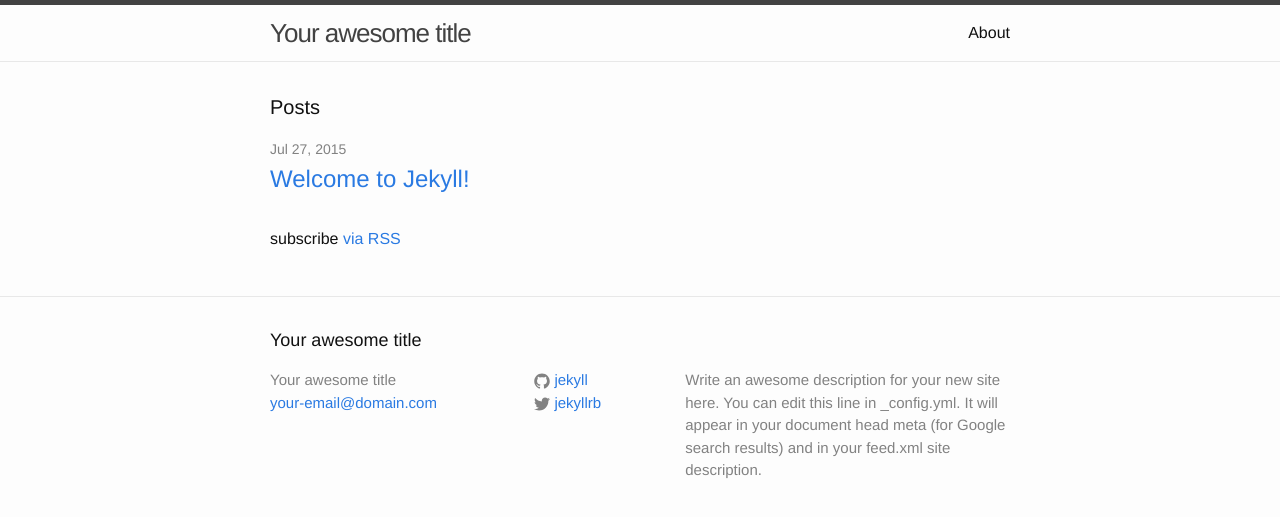
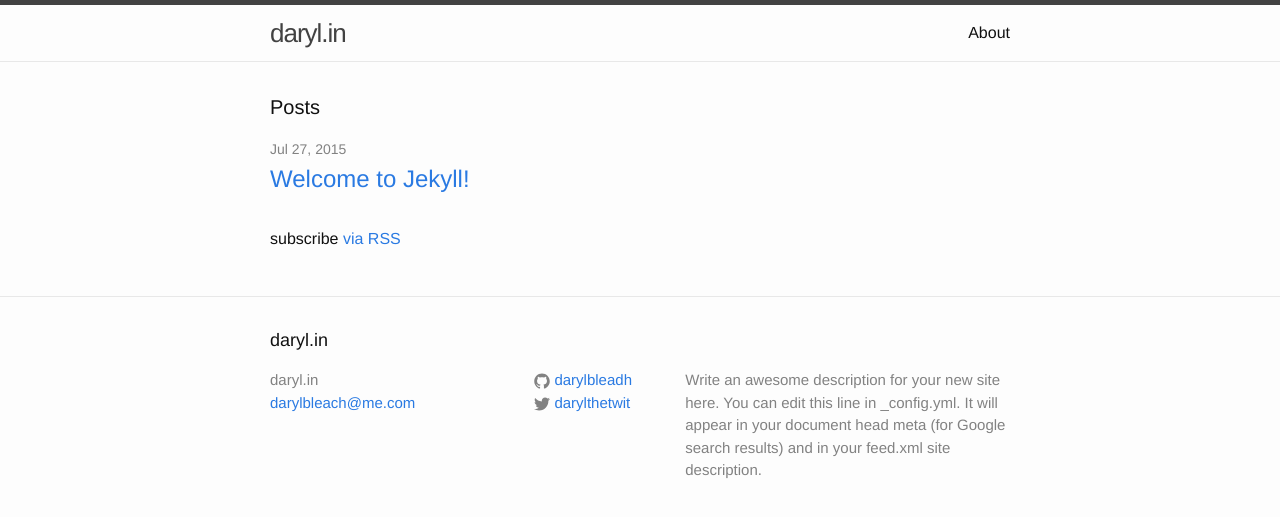
Before and after one commit to darylbleach/darylbleach, a Jekyll site: the page built from index.html, in a window 1280 px wide. Shown: the top 517 px of the page. Built offline with Jekyll 4.4.1, drawn with Linux system fonts in a browser that asks for light colours.

```diff
--- a/_config.yml
+++ b/_config.yml
@@ -1,14 +1,14 @@
 # Site settings
-title: Your awesome title
-email: your-email@domain.com
+title: daryl.in
+email: darylbleach@me.com
 description: > # this means to ignore newlines until "baseurl:"
   Write an awesome description for your new site here. You can edit this
   line in _config.yml. It will appear in your document head meta (for
   Google search results) and in your feed.xml site description.
 baseurl: "" # the subpath of your site, e.g. /blog/
-url: "http://yourdomain.com" # the base hostname & protocol for your site
-twitter_username: jekyllrb
-github_username:  jekyll
+url: "http://daryl.in" # the base hostname & protocol for your site
+twitter_username: darylthetwit
+github_username:  darylbleadh
 
 # Build settings
 markdown: kramdown
```
Also changed, not shown: flat-files/index.html (added, +10 -0 lines), 7 other files.
